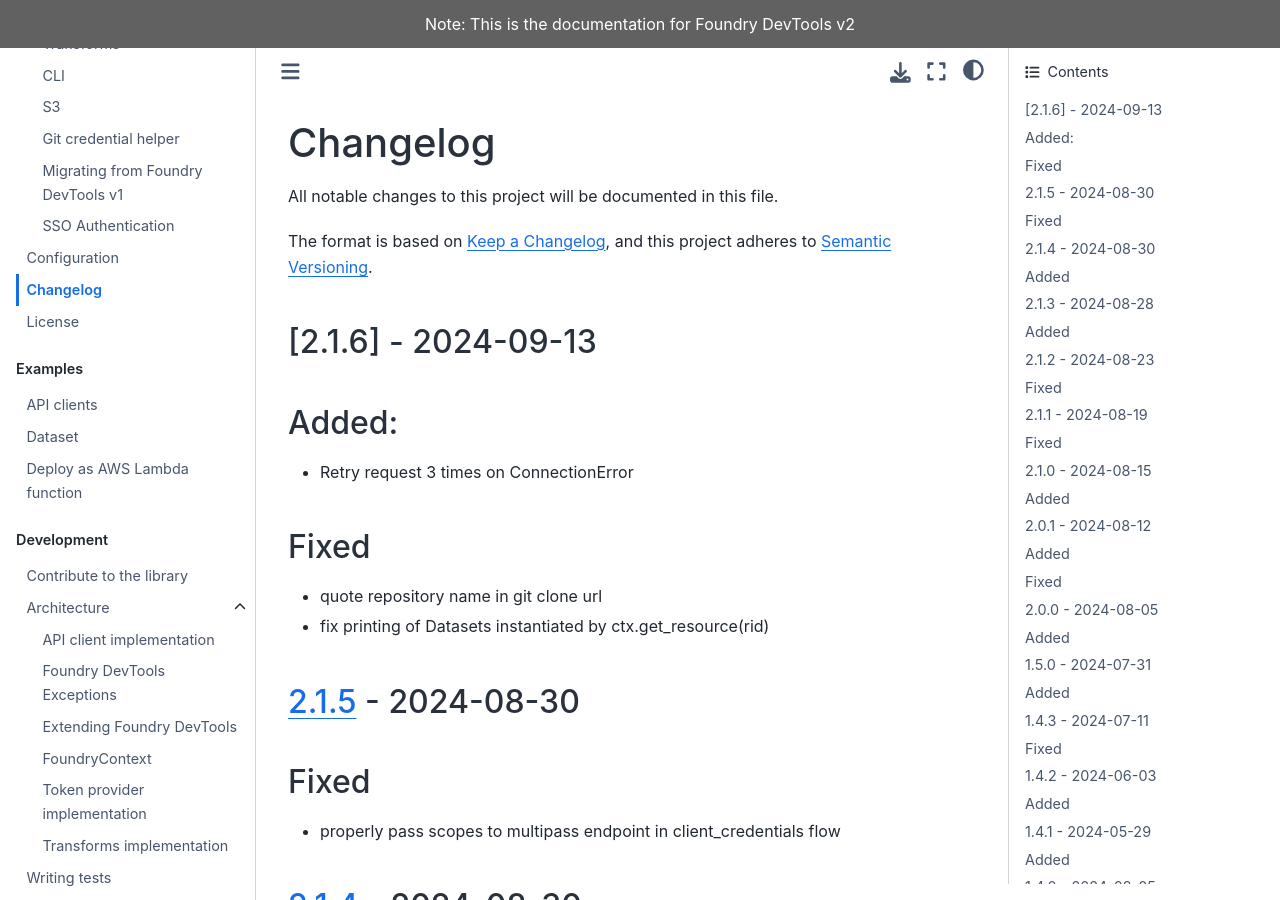
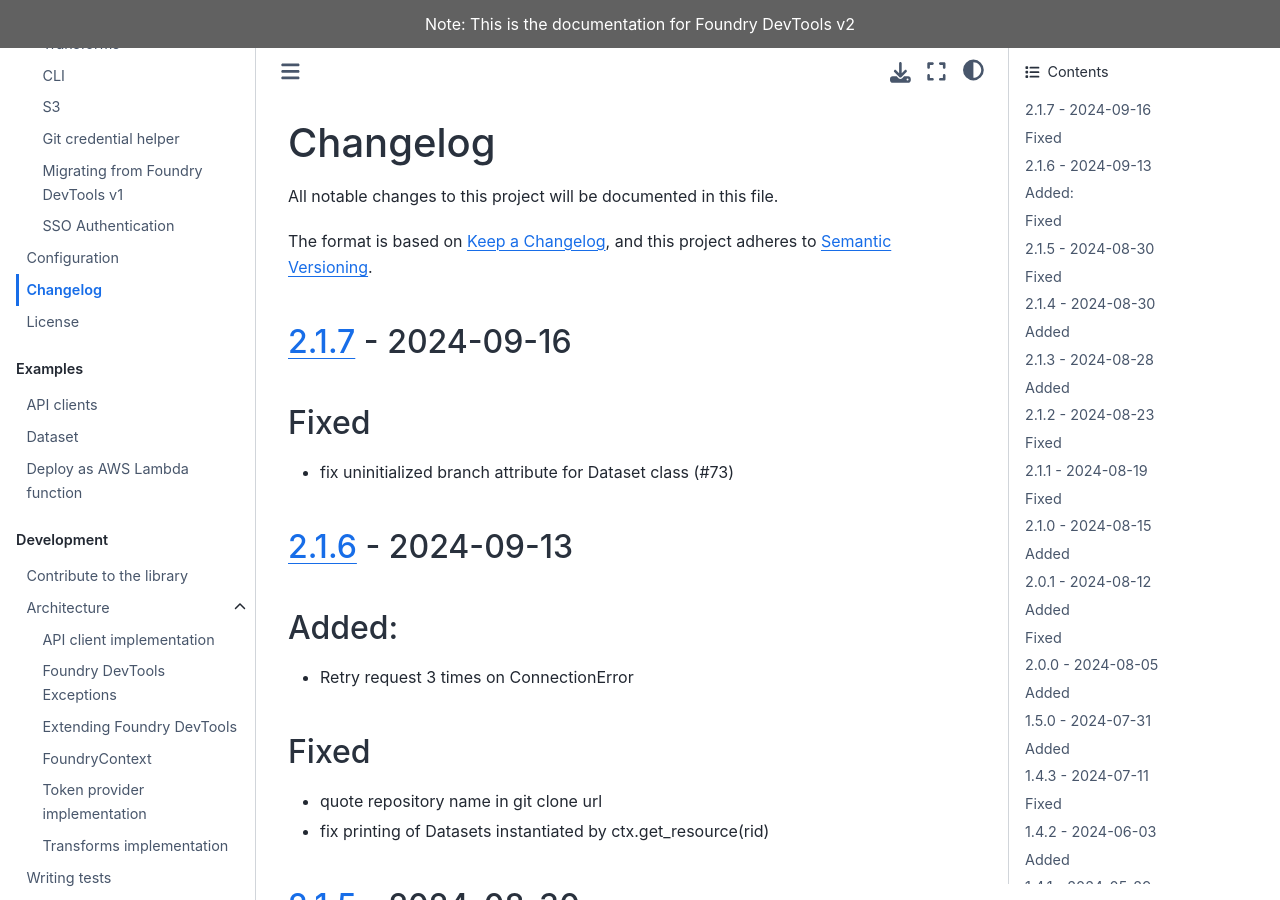
Before and after one commit to emdgroup/foundry-dev-tools, a Sphinx documentation site: the page built from docs/changelog.md, in a window 1280 px wide and 900 px high. Built offline with Sphinx 7.4.7 and the Sphinx Book theme 1.1.4, drawn with Linux system fonts in a browser that asks for light colours; pages that are not in the unit, such as notebooks, are missing from menus; the version number is read from the project's files by our own code.

Commit message:
feat: release v2.1.7

```diff
--- a/docs/changelog.md
+++ b/docs/changelog.md
@@ -5,7 +5,13 @@ All notable changes to this project will be documented in this file.
 The format is based on [Keep a Changelog],
 and this project adheres to [Semantic Versioning].
 
+## [2.1.7] - 2024-09-16
+
+## Fixed
+  - fix uninitialized branch attribute for Dataset class (#73)
+
 ## [2.1.6] - 2024-09-13
+
 ## Added:
   - Retry request 3 times on ConnectionError
 ## Fixed
@@ -13,10 +19,12 @@ and this project adheres to [Semantic Versioning].
   - fix printing of Datasets instantiated by ctx.get_resource(rid)
 
 ## [2.1.5] - 2024-08-30
+
 ## Fixed
   - properly pass scopes to multipass endpoint in client_credentials flow
 
 ## [2.1.4] - 2024-08-30
+
 ## Added
   - check current working directory too in find_project_config_file
 
@@ -278,6 +286,8 @@ and this project adheres to [Semantic Versioning].
 [Keep a Changelog]: https://keepachangelog.com/en/1.0.0/
 [Semantic Versioning]: https://semver.org/spec/v2.0.0.html
 
+[2.1.7]: https://github.com/emdgroup/foundry-dev-tools/compare/v2.1.6...v2.1.7
+[2.1.6]: https://github.com/emdgroup/foundry-dev-tools/compare/v2.1.5...v2.1.6
 [2.1.5]: https://github.com/emdgroup/foundry-dev-tools/compare/v2.1.4...v2.1.5
 [2.1.4]: https://github.com/emdgroup/foundry-dev-tools/compare/v2.1.3...v2.1.4
 [2.1.3]: https://github.com/emdgroup/foundry-dev-tools/compare/v2.1.2...v2.1.3
```
